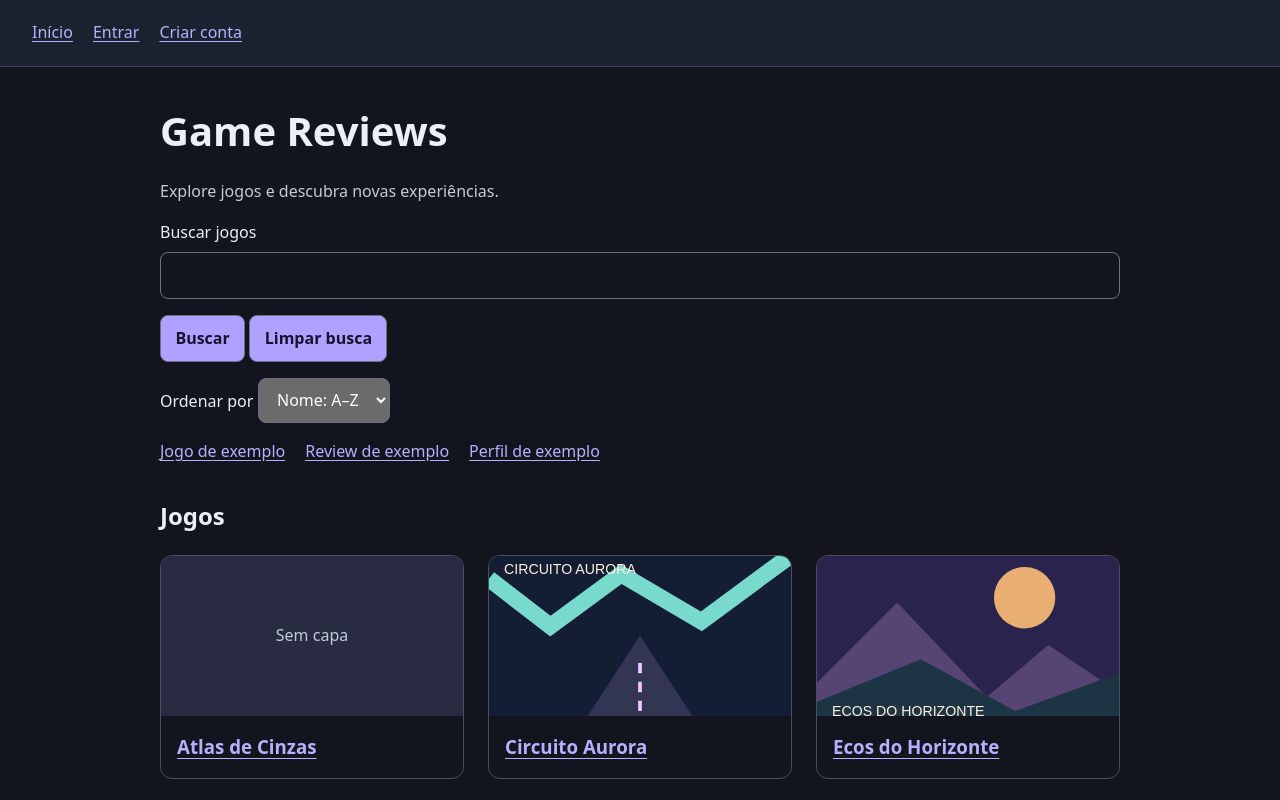
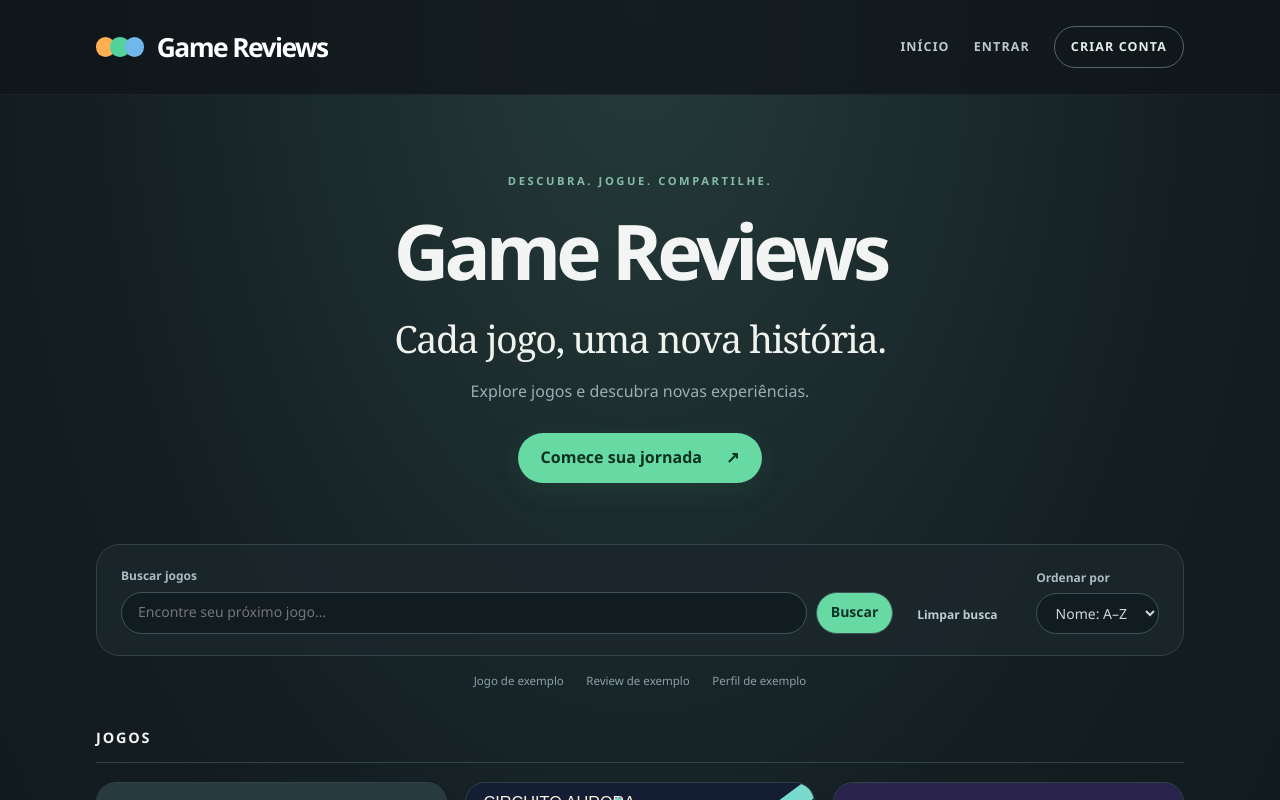
Before and after one commit to LucasMarapodi/letterbox-frontend, a React (Vite) app: page / in a window 1280 px wide. Shown: the top 800 px of the page. Built offline with nearby package versions, Linux system fonts and the light colour scheme.

Commit message:
feat: ajusta dashboard com layout central e bordas arredondadas

```diff
--- a/src/App.tsx
+++ b/src/App.tsx
@@ -15,7 +15,9 @@ export interface AppRoutesProps { authService?: AuthService; }
 function ApplicationRoutes(): ReactElement {
   const { user, signOut } = useSession();
   return <>
-    <header>
+    <header className="site-header">
+      <div className="header-inner">
+      <Link className="brand" to="/" aria-label="Game Reviews"><span className="brand-mark" aria-hidden="true"><i /><i /><i /></span>Game Reviews</Link>
       <nav aria-label="Navegação principal">
         <Link to="/">Início</Link>{' '}
         <Link to="/login">Entrar</Link>{' '}
@@ -23,6 +25,7 @@ function ApplicationRoutes(): ReactElement {
       </nav>
       {user && <span aria-label="Usuário conectado">{user.displayName}</span>}
       {user && <button type="button" onClick={signOut}>Sair</button>}
+      </div>
     </header>
     <Routes>
       <Route path="/" element={<HomePage />} />
--- a/src/pages/HomePage.tsx
+++ b/src/pages/HomePage.tsx
@@ -48,11 +48,17 @@ export function HomePage(): ReactElement {
     setState({ status: 'loading' });
     setAttempt((previous) => previous + 1);
   }
-  return <main>
-    <h1>Game Reviews</h1>
-    <p>Explore jogos e descubra novas experiências.</p>
-    <form aria-label="Busca de jogos" onSubmit={search}>
-      <TextField label="Buscar jogos" value={term} onChange={(event) => setTerm(event.target.value)} />
+  return <main className="dashboard">
+    <section className="dashboard-hero" aria-labelledby="dashboard-title">
+      <span className="eyebrow">DESCUBRA. JOGUE. COMPARTILHE.</span>
+      <h1 id="dashboard-title">Game Reviews</h1>
+      <p className="hero-headline">Cada jogo, uma nova história.</p>
+      <p className="hero-description">Explore jogos e descubra novas experiências.</p>
+      <Link className="primary-link" to="/cadastro">Comece sua jornada <span aria-hidden="true">↗</span></Link>
+    </section>
+    <div className="catalog-toolbar">
+    <form className="catalog-search" aria-label="Busca de jogos" onSubmit={search}>
+      <TextField label="Buscar jogos" placeholder="Encontre seu próximo jogo…" value={term} onChange={(event) => setTerm(event.target.value)} />
       <Button type="submit">Buscar</Button>{' '}
       <Button onClick={clearSearch}>Limpar busca</Button>
     </form>
@@ -63,7 +69,8 @@ export function HomePage(): ReactElement {
         <option value="name-desc">Nome: Z–A</option>
       </select>
     </div>
-    <nav aria-label="Rotas de exemplo">
+    </div>
+    <nav className="example-links" aria-label="Rotas de exemplo">
       <Link to="/jogos/game-1">Jogo de exemplo</Link>{' '}
       <Link to="/reviews/review-1">Review de exemplo</Link>{' '}
       <Link to="/perfil/user-1">Perfil de exemplo</Link>
--- a/src/styles.css
+++ b/src/styles.css
@@ -38,3 +38,63 @@ dd { margin: 0 0 1rem; }
 .average-rating { font-size: 1.2rem; color: #ddd1ff; }
 .game-card h3 { margin: 0; padding: 1rem; }
 .game-cover { width: 100%; height: 10rem; object-fit: cover; display: flex; align-items: center; justify-content: center; background: #282b42; color: #c3cbdb; }
+
+/* Dashboard: composição central e navegação compacta. */
+:root { background: #101619; color: #f3f5f4; font-family: 'Segoe UI', system-ui, sans-serif; }
+body { background: radial-gradient(ellipse at 50% 0%, #263b3a 0, #141f23 34rem, #101619 65rem); min-height: 100vh; }
+a { color: #c6ddd4; }
+.site-header { padding: 0; background: #101619cc; border-bottom: 1px solid #ffffff0d; }
+.header-inner { max-width: 72rem; margin: auto; padding: 1.6rem 2rem; display: flex; align-items: center; gap: 1.5rem; flex-wrap: wrap; }
+.brand { display: inline-flex; align-items: center; gap: 0.7rem; color: #fff; text-decoration: none; font-size: 1.65rem; font-weight: 800; letter-spacing: -0.06em; }
+.brand-mark { display: flex; padding-right: 0.4rem; }
+.brand-mark i { width: 1.2rem; height: 1.2rem; border-radius: 50%; background: #ffae54; margin-right: -0.3rem; }
+.brand-mark i:nth-child(2) { background: #53d39b; }
+.brand-mark i:nth-child(3) { background: #70b8ec; }
+.header-inner nav { margin-left: auto; align-items: center; gap: 1.5rem; }
+.header-inner nav a { text-decoration: none; font-size: 0.78rem; font-weight: 700; letter-spacing: 0.09em; text-transform: uppercase; color: #bcc8cc; }
+.header-inner nav a:last-child { padding: 0.65rem 1rem; border: 1px solid #536764; border-radius: 999px; color: #e3efe9; }
+.header-inner nav a:hover { color: #7ce5b5; }
+main { max-width: 72rem; padding: 2rem; }
+.dashboard { padding-top: 0; }
+.dashboard-hero { text-align: center; padding: 4.5rem 1rem 3.8rem; position: relative; }
+.eyebrow { font-size: 0.7rem; font-weight: 700; letter-spacing: 0.23em; color: #84bba5; }
+.dashboard-hero h1 { font-size: clamp(2.5rem, 6vw, 4.8rem); line-height: 1.1; letter-spacing: -0.065em; margin: 1rem 0; }
+.hero-headline { font-family: Georgia, serif; color: #f0f3ed; font-size: clamp(1.5rem, 3vw, 2.35rem); letter-spacing: -0.035em; margin: 0.5rem 0; }
+.hero-description { color: #9badb5; margin: 0.6rem 0 1.8rem; }
+.primary-link { display: inline-flex; align-items: center; gap: 1.5rem; background: #67daa3; color: #0c3022; border-radius: 999px; padding: 0.75rem 1.4rem; text-decoration: none; font-weight: 700; box-shadow: 0 8px 30px #4bd99616; }
+.primary-link:hover { background: #90e8bb; }
+.catalog-toolbar { display: flex; align-items: flex-end; gap: 1.5rem; padding: 1.35rem 1.5rem; border: 1px solid #344248; background: #1c272ccc; border-radius: 1.5rem; }
+.catalog-search { display: flex; align-items: flex-end; gap: 0.6rem; flex: 1; min-width: 0; }
+.catalog-search .text-field { flex: 1; min-width: 0; margin: 0; }
+.text-field label, .sort-field label { font-size: 0.75rem; color: #aabcc3; font-weight: 600; }
+button, input, select { border-radius: 999px; border-color: #405259; font-size: 0.875rem; }
+button { background: #67daa3; color: #123427; }
+button:hover:not(:disabled) { background: #90e8bb; }
+.catalog-search button { flex: none; padding: 0.55rem 0.85rem; white-space: nowrap; }
+.catalog-search button:last-child { color: #becbd0; background: transparent; border-color: transparent; font-size: 0.75rem; }
+.catalog-search input { background: #111c20; padding: 0.55rem 1rem; }
+.sort-field { display: grid; gap: 0.4rem; margin: 0; }
+.sort-field select { background: #111c20; color: #cbd7db; padding: 0.55rem 0.9rem; }
+.example-links { justify-content: center; margin: 1rem 0; gap: 1.4rem; }
+.example-links a { font-size: 0.72rem; color: #8b9fa8; text-decoration: none; }
+#catalog-title { margin: 2.2rem 0 1.2rem; font-size: 0.9rem; font-weight: 600; text-transform: uppercase; letter-spacing: 0.13em; border-bottom: 1px solid #344248; padding-bottom: 0.8rem; }
+.game-grid { grid-template-columns: repeat(auto-fit, minmax(min(100%, 12rem), 1fr)); gap: 1.1rem; }
+.game-card { border-color: #344248; border-radius: 1.25rem; background: #1c272c; transition: transform 180ms ease, border-color 180ms ease; }
+.game-card:hover { transform: translateY(-4px); border-color: #79c4a3; }
+.game-card h3 { font-size: 0.95rem; padding: 1rem 1.15rem; }
+.game-card a { text-decoration: none; color: #e0e9e5; }
+.game-cover { height: 12rem; background: #283b41; color: #a9c0c9; }
+.auth-page { max-width: 32rem; margin: 3rem auto; padding: 2.25rem; border: 1px solid #344248; border-radius: 1.5rem; background: #1c272c; }
+.auth-page h1 { font-size: 2rem; letter-spacing: -0.04em; }
+.auth-page input { background: #111c20; }
+@media (max-width: 760px) {
+  .header-inner { padding: 1.2rem; justify-content: center; gap: 1rem; }
+  .header-inner nav { margin-left: 0; justify-content: center; gap: 1rem; }
+  main { padding: 1.2rem; }
+  .dashboard-hero { padding: 3rem 0 2.5rem; }
+  .catalog-toolbar { flex-direction: column; align-items: stretch; padding: 1rem; gap: 1rem; }
+  .catalog-search { flex-wrap: wrap; }
+  .catalog-search .text-field { flex-basis: 100%; }
+  .auth-page { margin: 1.5rem 1rem; padding: 1.5rem; }
+}
+@media (prefers-reduced-motion: reduce) { .game-card { transition: none; } .game-card:hover { transform: none; } }
```
Also changed, not shown: 1 other file (tests, documents, lock files or other folders).
